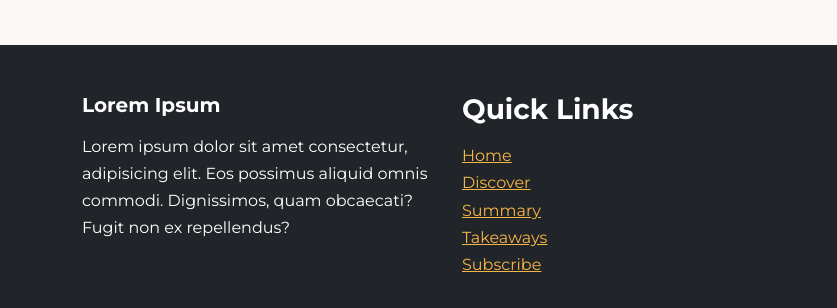
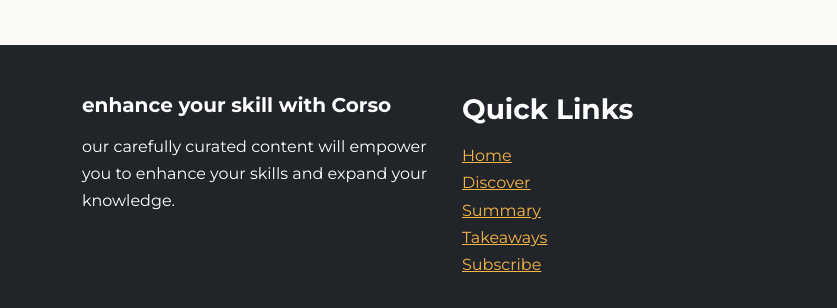
Before and after one commit to muktarrehima164-design/corso-website, a website: page index.html in a window 1280 px wide. Shown: the part 5896-6204 px from the top of the page, 0-837 px from the left. Drawn offline with Linux system fonts and the light colour scheme.

```diff
--- a/index.html
+++ b/index.html
@@ -618,11 +618,9 @@
       <div class="container">
         <div class="row">
           <div class="col-md-4">
-            <h5>Lorem Ipsum</h5>
+            <h5>enhance your skill with Corso</h5>
             <p>
-              Lorem ipsum dolor sit amet consectetur, adipisicing elit. Eos
-              possimus aliquid omnis commodi. Dignissimos, quam obcaecati? Fugit
-              non ex repellendus?
+            our carefully curated content will empower you to enhance your skills and expand your knowledge.
             </p>
           </div>
           <div class="col-md-4">
```
